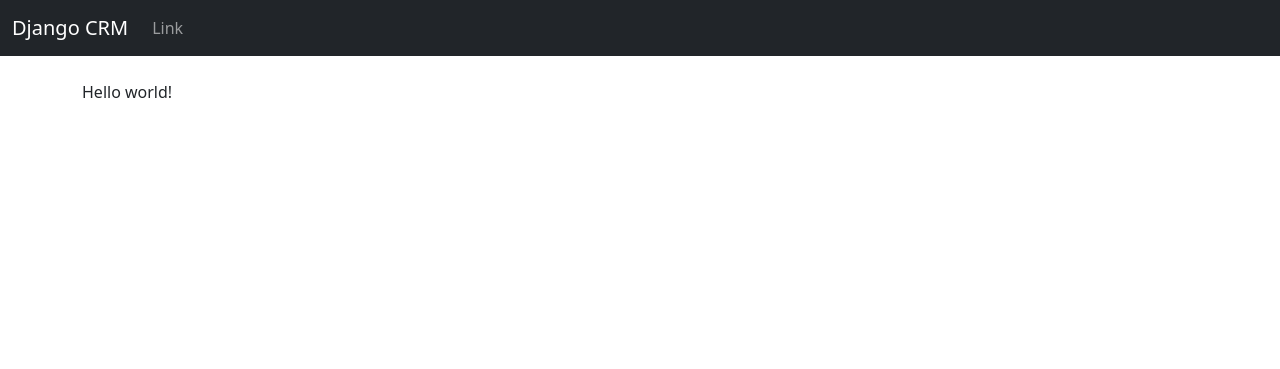
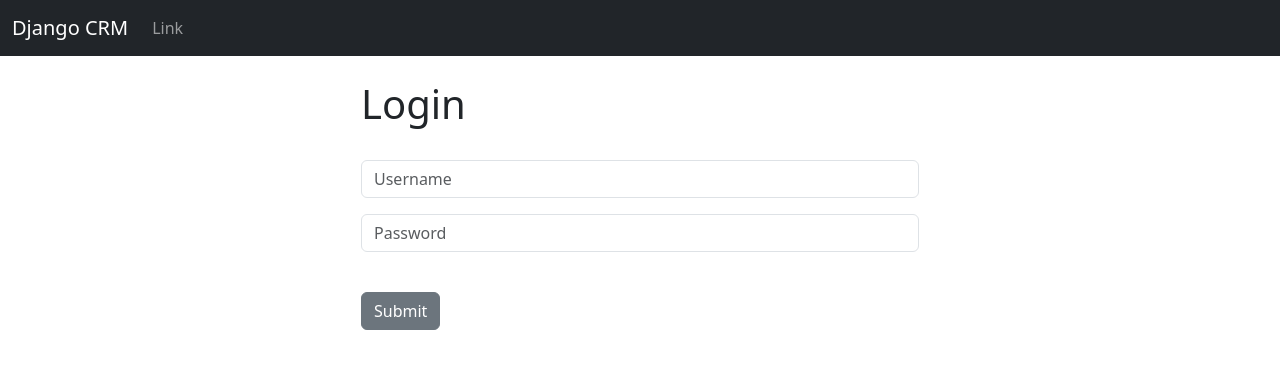
Before and after one commit to alexbraic/django_crm, a Django app: page / in a window 1280 px wide. Shown: the top 369 px of the page. Run offline with Django 4.2, Linux system fonts and the light colour scheme.

Commit message:
Added user login functionality

```diff
--- a/website/templates/base.html
+++ b/website/templates/base.html
@@ -10,6 +10,15 @@
     {% include 'navbar.html' %}
     <div class="container">
         <br>
+        {% if messages %}
+            {% for message in messages %}
+                <div class="alert alert-warning alert-dismissible fade show" role="alert">
+                  {{ message }}
+                  <button type="button" class="btn-close" data-bs-dismiss="alert" aria-label="Close"></button>
+                </div>
+
+            {% endfor %}
+        {% endif %}
         {% block content %}
 
         {% endblock %}
--- a/website/templates/home.html
+++ b/website/templates/home.html
@@ -1,4 +1,22 @@
 {% extends 'base.html' %}
 {% block content %}
-    <hi>Hello world!</hi>
+    <div class="col-md-6 offset-md-3">
+        {% if user.is_authenticated %}
+            <h1>Hello world!</h1>
+        {% else %}
+            <h1>Login</h1>
+            <form method="POST" action="{% url 'home' %}">
+                {% csrf_token %}
+                <br>
+                <div class="mb-3">
+                    <input type="text" class="form-control" name="username" placeholder="Username" required>
+                </div>
+                <div class="mb-3">
+                    <input type="password" class="form-control" name="password" placeholder="Password" required>
+                </div>
+                <br>
+                <button type="submit" class="btn btn-secondary">Submit</button>
+            </form>
+        {% endif %}
+    </div>
 {% endblock %}
--- a/website/urls.py
+++ b/website/urls.py
@@ -2,6 +2,8 @@ from django.urls import path
 from . import views
 urlpatterns = [
     path('', views.home, name='home'),
+    # path('login/', views.login_user, name='login'),
+    # path('logout/', views.logout_user, name='logout'),
 ]
 
 # process
--- a/website/views.py
+++ b/website/views.py
@@ -1,5 +1,25 @@
-from django.shortcuts import render
+from django.shortcuts import render, redirect
+from django.contrib.auth import authenticate, login, logout
+from django.contrib import messages
+
 
 # Create your views here.
 def home(request):
-    return render(request, 'home.html', {})
+    # check to see if logging in
+    if request.method == 'POST':
+        username = request.POST['username']
+        password = request.POST['password']
+        # Authenticate
+        user = authenticate(request, username=username, password=password)
+        if user is not None:
+            login(request, user)
+            messages.success(request, "You have been logged in!")
+            return redirect('home')
+        else:
+            messages.success(request, "There was an error logging in, please try again...")
+            return redirect('home')
+    else:
+        return render(request, 'home.html', {})
+
+def logout_user(request):
+    pass
```
